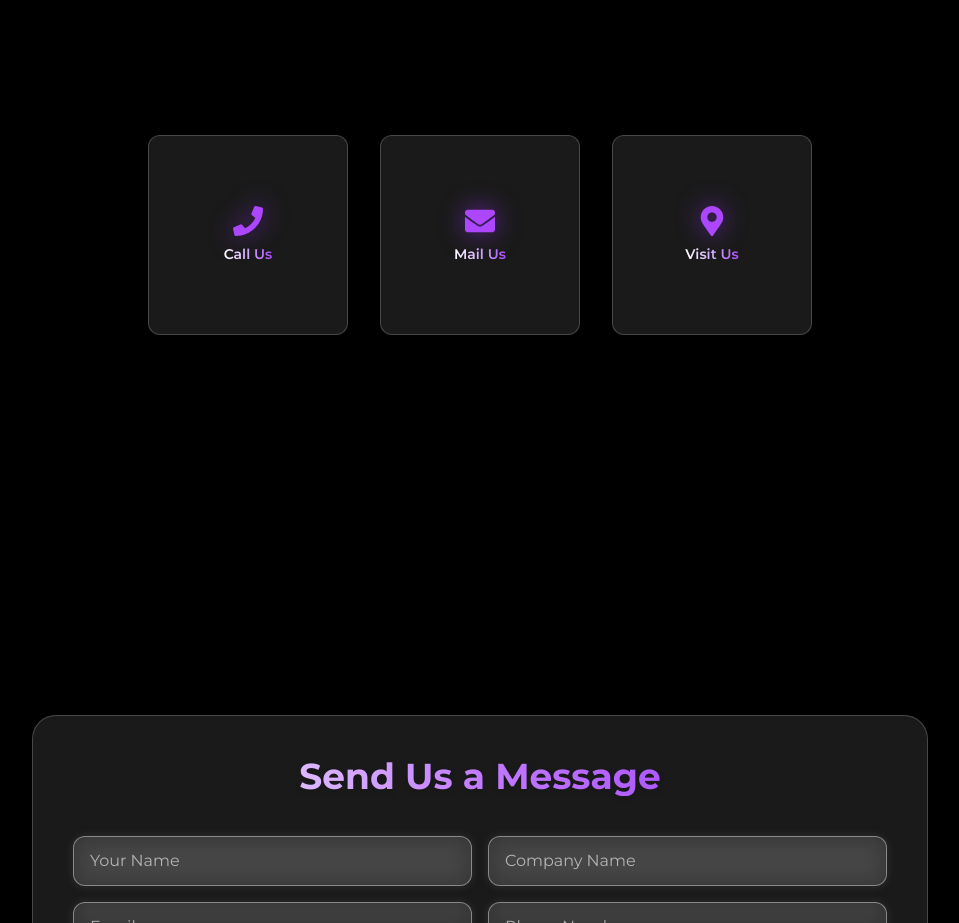
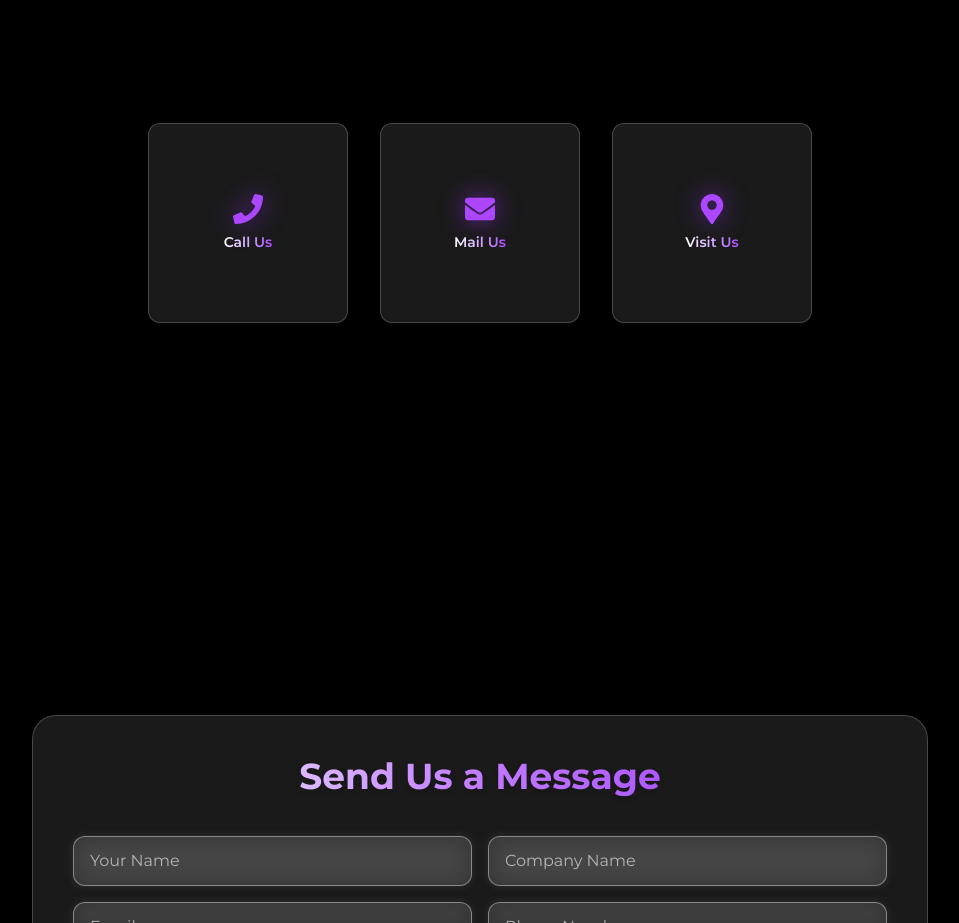
Before and after one commit to sahilkabir07/zystra, a React (Vite) app: page /contacts in a window 1280 px wide. Shown: the part 1160-2083 px from the top of the page, without its empty margins (160-1119 px from the left). Built offline with nearby package versions, Linux system fonts and the light colour scheme.

Commit message:
diagonal contact component optimized for web view

```diff
--- a/src/components/contactComponents/DiagonalCards.jsx
+++ b/src/components/contactComponents/DiagonalCards.jsx
@@ -38,7 +38,8 @@ const DiagonalCard = ({ icon, label, info, direction }) => {
 
     return (
         <div
-            className="relative group"
+            className={`relative group transition-all duration-300 ${isMobile && hovered ? "mb-48" : "mb-6"
+                }`}
             onMouseEnter={() => !isMobile && setHovered(true)}
             onMouseLeave={() => !isMobile && setHovered(false)}
             onClick={() => isMobile && setHovered(prev => !prev)}
@@ -66,7 +67,6 @@ const DiagonalCard = ({ icon, label, info, direction }) => {
                     <div className="text-sm font-semibold bg-gradient-to-r from-white to-purple-500 bg-clip-text text-transparent">
                         {info}
                     </div>
-
                 </div>
             </motion.div>
         </div>
```
